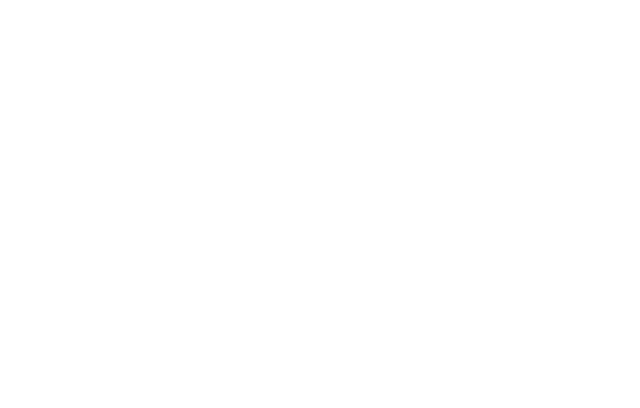
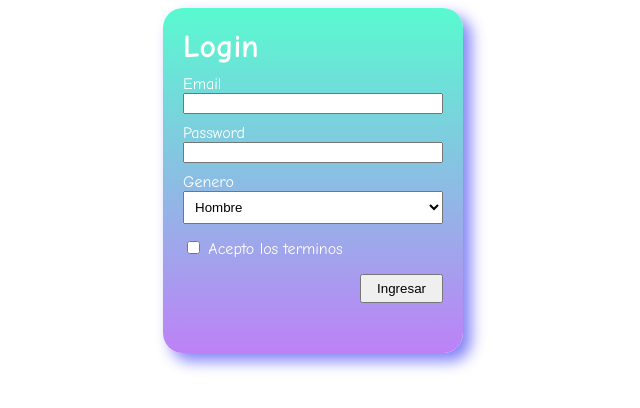
Before and after one commit to ShaquiraLuque/aspirantes-mir-html-y-css, a plain HTML site: page ejercicio2-html-y-css/index.html in a window 1280 px wide. Shown: the whole page, without its empty margins (327-967 px from the left). Drawn offline with Linux system fonts and the light colour scheme.

Commit message:
Implementa el formulario del ejercicio de html

```diff
--- a/ejercicio2-html-y-css/index.html
+++ b/ejercicio2-html-y-css/index.html
@@ -8,6 +8,21 @@
     <title>Login</title>
 </head>
 <body>
-
+    <form action="">
+        <h1>Login</h1>
+        <label for="email">Email</label>
+        <input type="email" id="email" required>
+        <label for="password">Password</label>
+        <input type="password" id="password" required>
+        <label for="genero">Genero</label>
+        <select name="genero" id="genero">
+            <option value="hombre">Hombre</option>
+            <option value="mujer">Mujer</option>
+            <option value="otro">Otro</option>
+            <input type="checkbox" id="checkbox" required>
+            <label for="checkbox">Acepto los terminos</label>
+            <button type="submit">Ingresar</button>
+        </select>
+    </form>
 </body>
 </html>
--- a/ejercicio2-html-y-css/styles.css
+++ b/ejercicio2-html-y-css/styles.css
@@ -0,0 +1,46 @@
+*{
+    box-sizing: border-box; content-box
+}
+h1{
+    margin: 0;
+    margin-bottom: 10px;
+}
+form{
+    width: 100%;
+    padding: 20px;
+    border-radius: 20px;
+    margin: 0 auto;
+    background: linear-gradient(#58FAD0, #BE81F7);
+    color: white;
+    font-family: Comic Sans MS;
+    box-shadow: 8px 8px 15px #8181F7;
+    position: relative;
+    min-height: 345px;
+}
+
+#email, #password, #genero{
+    width: 100%;
+    margin-bottom: 10px;
+}
+select{
+    width: 100%;
+    padding: 7px;
+}
+button{
+    padding: 5px 15px;
+    display: block;
+    position: absolute;
+    right: 20px;
+}
+#checkbox{
+    margin-bottom: 20px;
+    margin-top: 7px;
+
+}
+@media(min-width:500px){
+    form{
+        width: 300px;
+    }
+
+
+}
```
